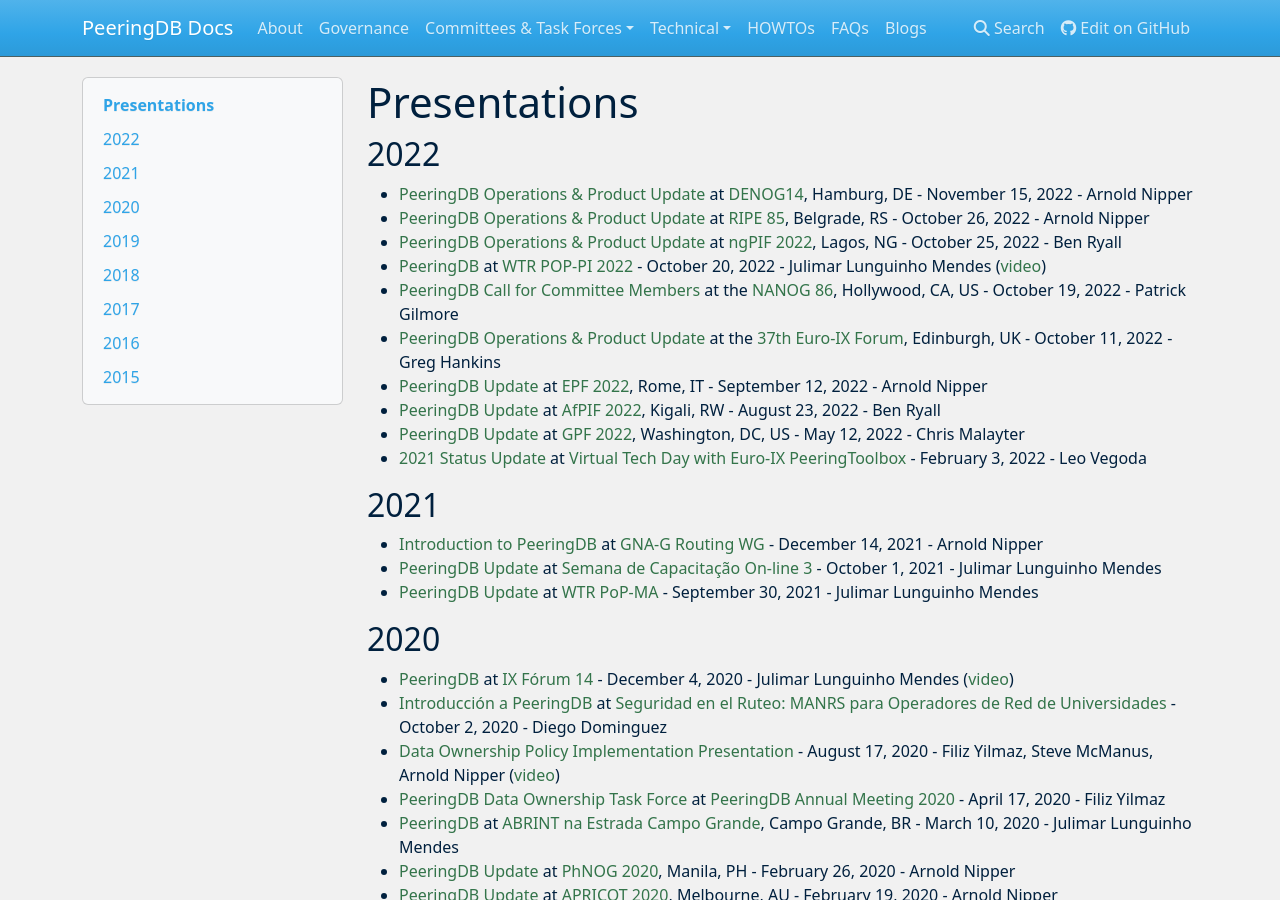
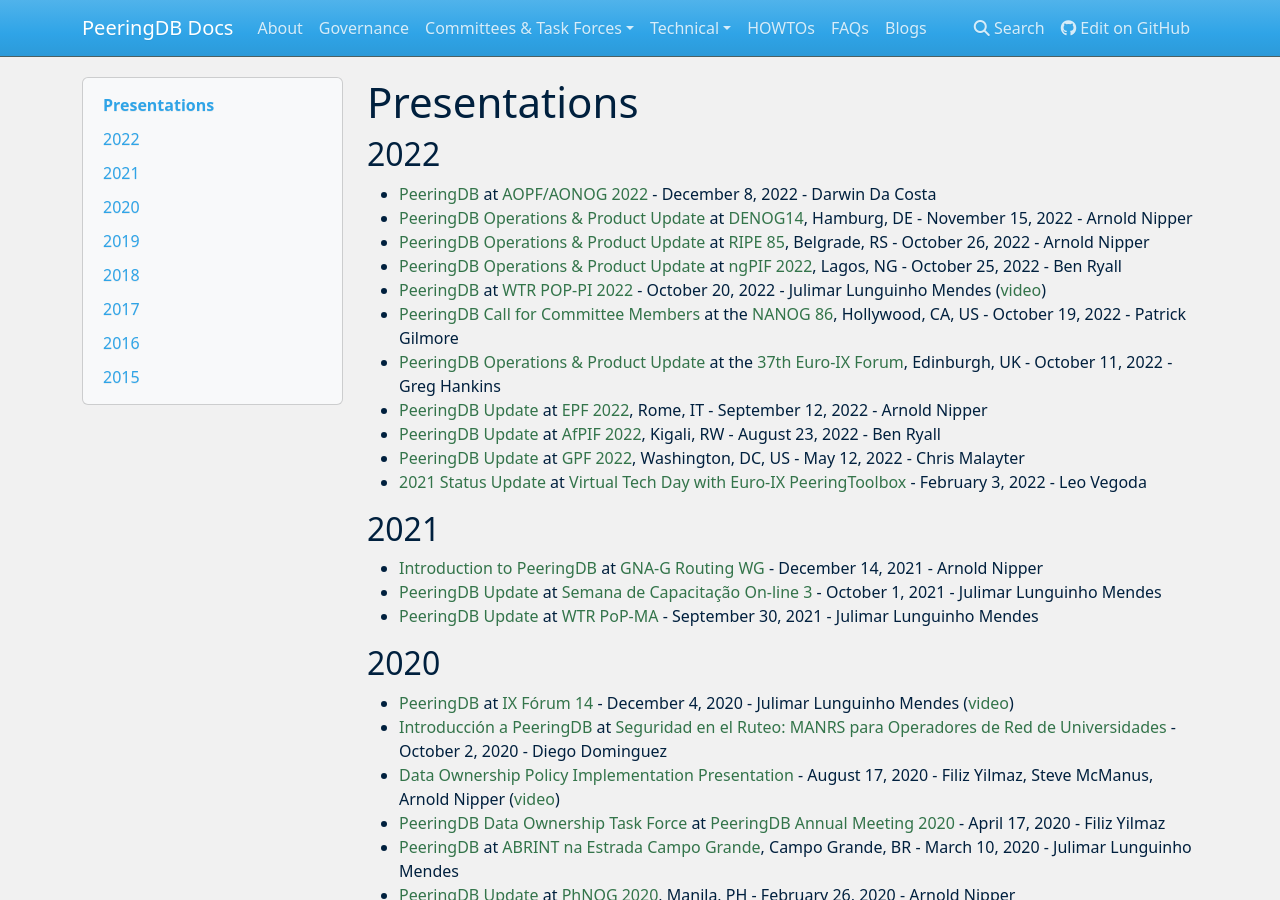
Before and after one commit to peeringdb/docs, an MkDocs documentation site: the page built from docs/presentations.md, in a window 1280 px wide and 900 px high. Built offline with MkDocs 1.6.1, drawn with Linux system fonts in a browser that asks for light colours; nearby versions of some CDN libraries.

Commit message:
Added Darwin's AOPF/AONOG 2022 presentation.

```diff
--- a/docs/presentations.md
+++ b/docs/presentations.md
@@ -2,6 +2,7 @@
 
 ## 2022
 
+- [PeeringDB](presentation/AOPF_2022_Luanda-peeringdb-20221208.pdf) at [AOPF/AONOG 2022](https://events.ao.nog.community/event/1/) - December 8, 2022 - Darwin Da Costa
 - [PeeringDB Operations & Product Update](presentation/20221115_DENOG14_Arnold.pdf) at [DENOG14](https://www.denog.de/de/meetings/denog14/agenda.html), Hamburg, DE - November 15, 2022 - Arnold Nipper
 - [PeeringDB Operations & Product Update](presentation/20221026_RIPE85_Connect-WG_Arnold.pdf) at [RIPE 85](https://ripe85.ripe.net/programme/meeting-plan/connect-wg/), Belgrade, RS - October 26, 2022 - Arnold Nipper
 - [PeeringDB Operations & Product Update](presentation/20221025-ngPIF.pdf) at [ngPIF 2022](https://pif.ng/agenda/), Lagos, NG - October 25, 2022 - Ben Ryall
```
Also changed, not shown: 1 other file.
